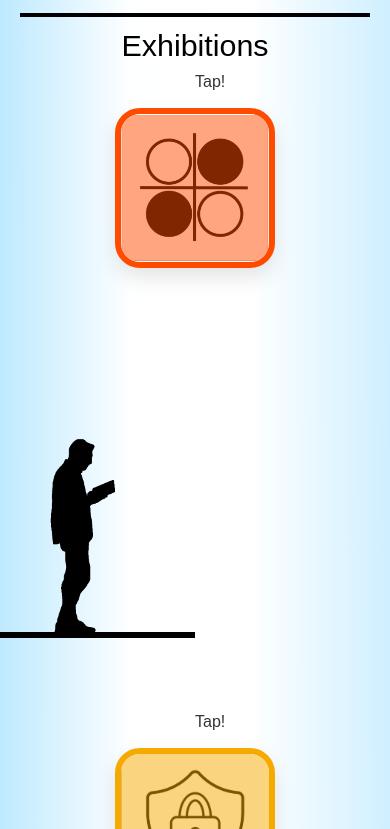
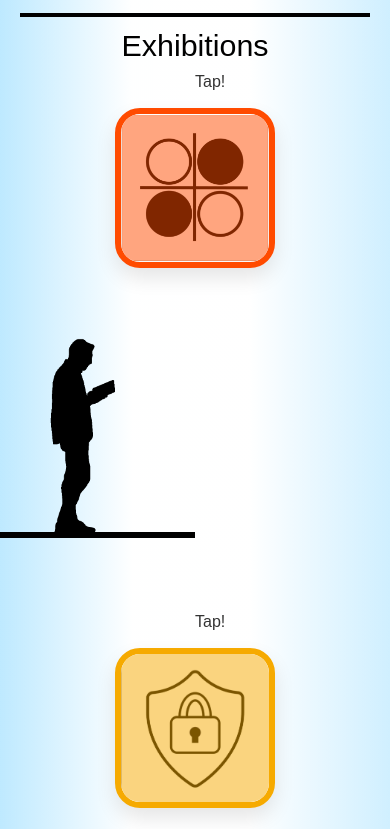
Before and after one commit to Ratstar216/ap-mayfes-2026, a Next.js app: page / in a window 390 px wide. Shown: the part 975-1804 px from the top of the page. Built offline with nearby package versions, Linux system fonts and the light colour scheme; a web font is replaced by a local one.

Commit message:
fix: vertical space of exhibition block on small screen

```diff
--- a/src/app/globals.css
+++ b/src/app/globals.css
@@ -422,7 +422,7 @@ button {
   }
 
   .exhibition-block {
-    min-height: 520px;
+    min-height: 420px;
     margin-bottom: 120px;
   }
 
```
